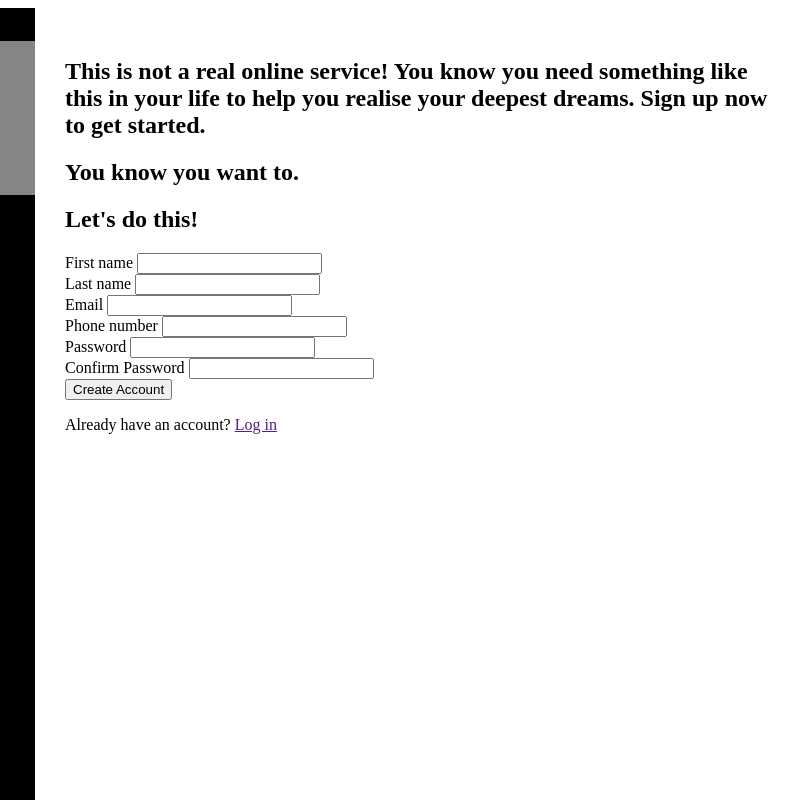
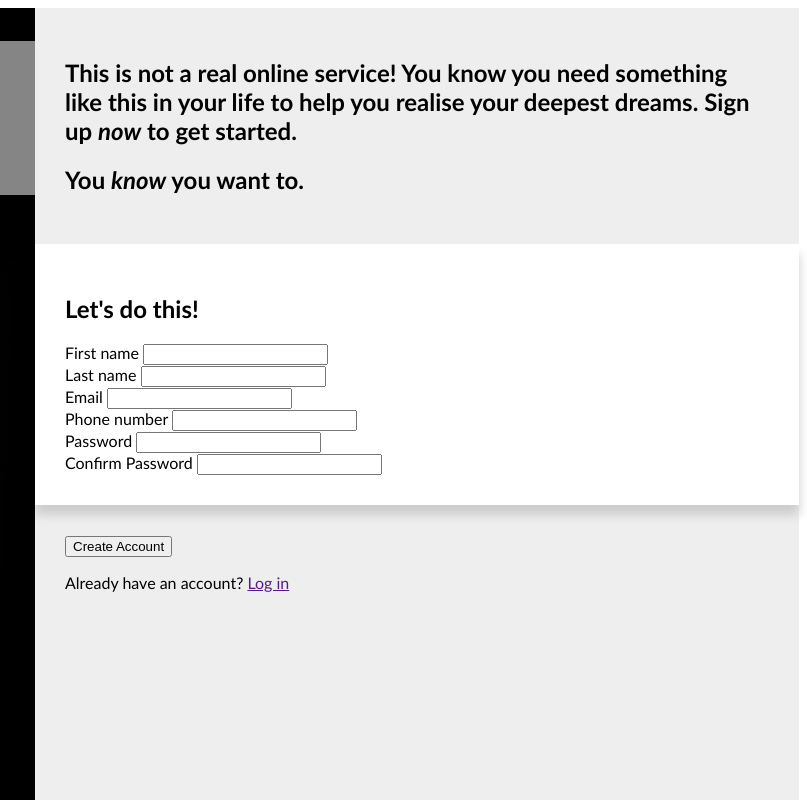
Before and after one commit to khhuang7/top-sign-up-form, a plain HTML site: page index.html in a window 1280 px wide. Shown: the top 800 px of the page, 473-1280 px from the left. Drawn offline with Linux system fonts and the light colour scheme.

Commit message:
Add colors to background and shadows

```diff
--- a/index.html
+++ b/index.html
@@ -22,9 +22,9 @@
 
   <div class="main">
     <div class="intro">
-      <h2>This is not a real online service! You know you need something like this in your life to help you realise your deepest dreams. Sign up <span class="italics">now</span> to get started.</h2>
+      <h2>This is not a real online service! You know you need something like this in your life to help you realise your deepest dreams. Sign up <em>now</em> to get started.</h2>
 
-      <h2>You <span class="italics">know</span> you want to.</h2>
+      <h2>You <em>know</em> you want to.</h2>
     </div>
 
     <div class="form-container">
@@ -63,10 +63,11 @@
       </form>
     </div>
 
-    <button form="sign-up-form">Create Account</button>
+    <div>
+      <button form="sign-up-form">Create Account</button>
 
-    <p>Already have an account? <a href="">Log in</a></p>
-
+      <p>Already have an account? <a href="">Log in</a></p>
+    </div>
   </div>
 </body>
 </html>
--- a/styles.css
+++ b/styles.css
@@ -1,3 +1,11 @@
+:root {
+  --gap: 30px;
+}
+
+body {
+  font-family: 'Gill Sans', 'Gill Sans MT', Calibri, 'Trebuchet MS', sans-serif
+}
+
 #hero,
 .main,
 img {
@@ -34,10 +42,18 @@ img {
   line-height: 1.5;
 }
 
+.main > div {
+  width: calc(100% - var(--gap)*2);
+  padding: var(--gap);
+}
+
 .main {
-  box-sizing: border-box;
-  width: 100%;
-  padding: 30px;
+  background-color: #eee;
+}
+
+.form-container {
+  background-color: #fff;
+  box-shadow: 0px 10px 10px #ccc;
 }
 
 @media (min-width: 900px) {
```
